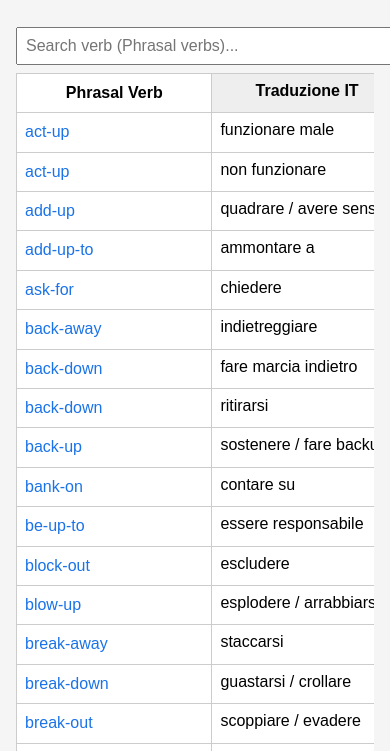
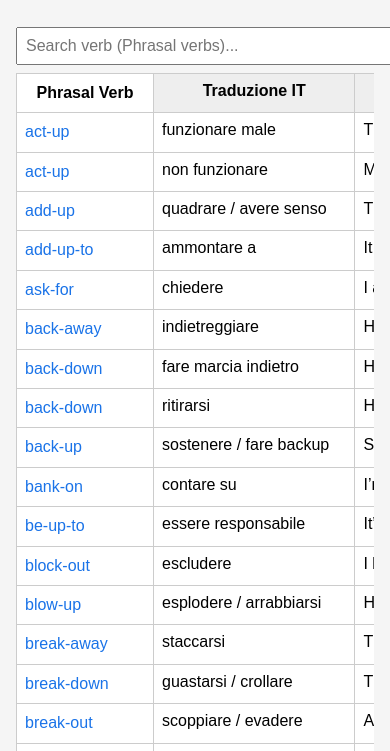
Before and after one commit to GSPLMN/phrasal-verbs, a plain HTML site: page index.html in a window 390 px wide. Shown: the part 77-828 px from the top of the page. Drawn offline with Linux system fonts and the light colour scheme.

Commit message:
Update index.html

```diff
--- a/index.html
+++ b/index.html
@@ -85,8 +85,8 @@
 @media (max-width: 600px) {
   #verbs-table th:first-child,
   #verbs-table td:first-child {
-    max-width: 180px;
-    width: 180px;
+    max-width: 150px;
+    width: 120px;
      white-space: normal;
     line-height: 1.4;
   }
```
